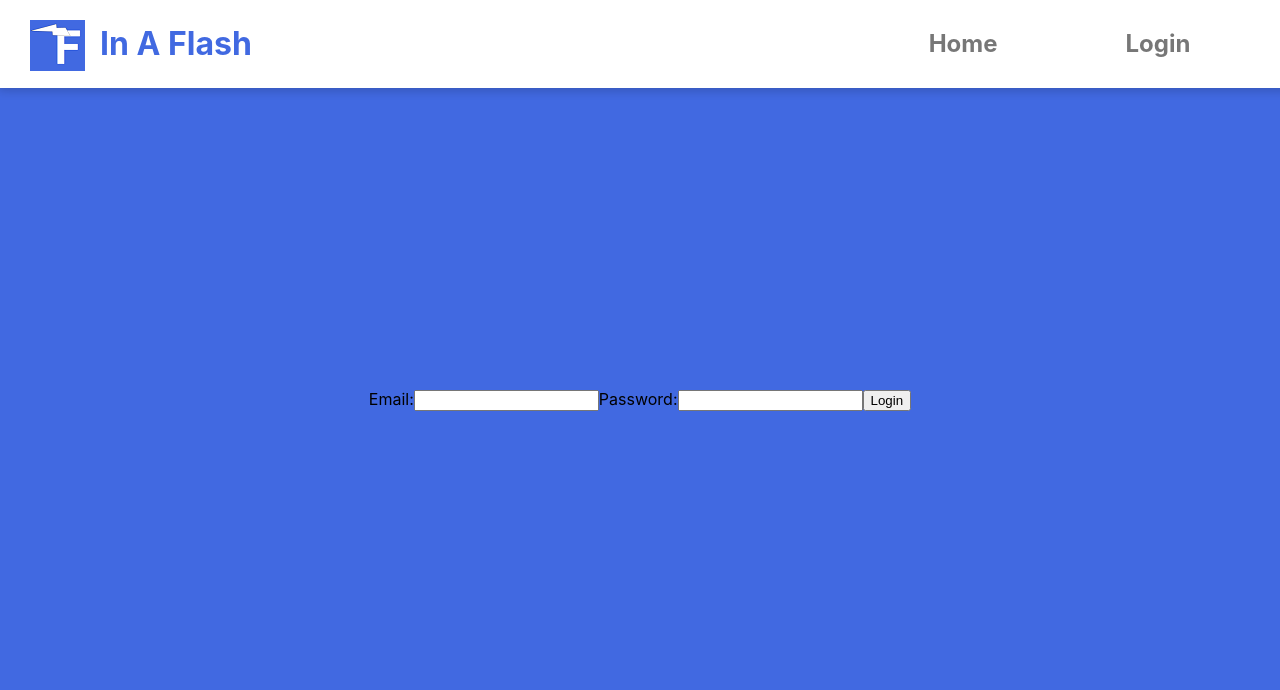
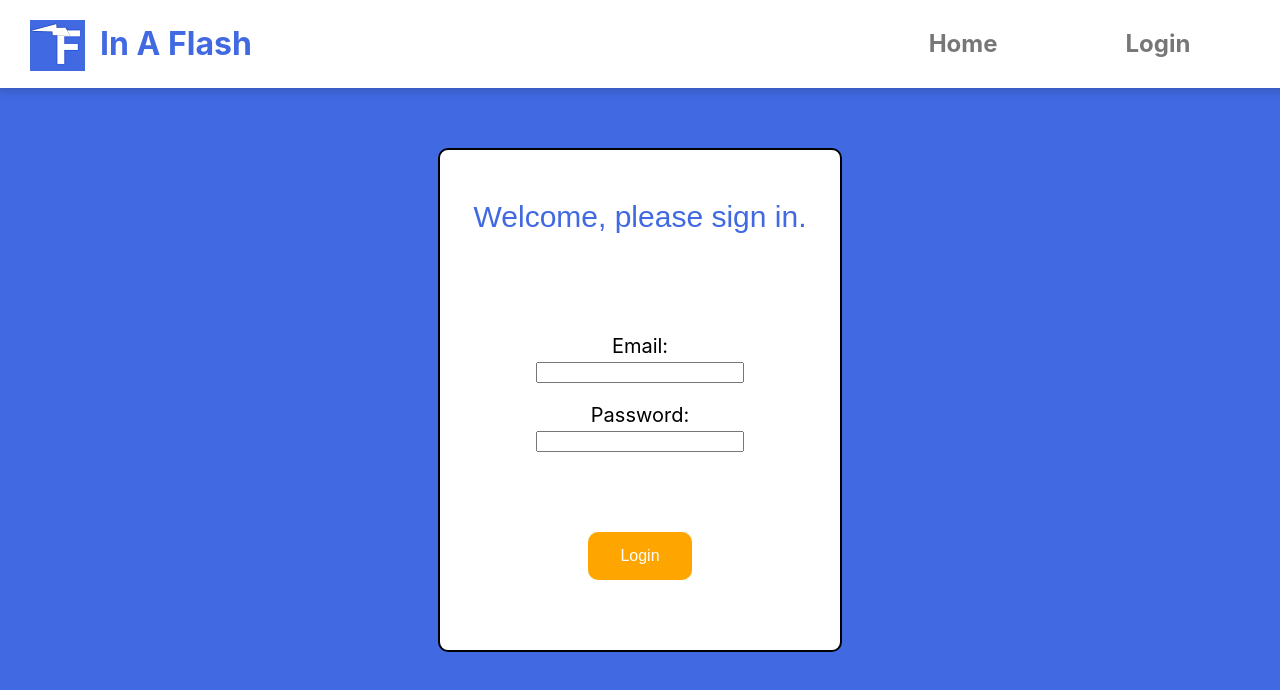
Before and after one commit to michaelzixizhou/In-a-Flash, a React (Create React App) app in the folder frontend/: page /login in a window 1280 px wide. Shown: the top 690 px of the page. Built offline with nearby package versions, Linux system fonts and the light colour scheme.

Commit message:
login CSS

```diff
--- a/frontend/src/components/Login.js
+++ b/frontend/src/components/Login.js
@@ -2,8 +2,56 @@ import React, { useEffect, useState } from "react";
 import styled from 'styled-components';
 
 const LoginWrapper = styled.div`
-  border: 1px;
+  border-radius: 10px;
+  border: 2px solid #000;
+  background-color: #fff;
+  height:500px;
+  position: fixed;
+  display: row;
+  width: 400px;
 `
+
+const FormWrapper = styled.div`
+  position: relative;
+  vertical-align: top;
+`
+const LoginHeader = styled.div`
+  font-size: 30px;
+  margin-top: 50px;
+  margin-bottom: 100px;
+  color: #4169e1;
+  font-family: sans-serif;
+`
+const Button = styled.button`
+  background-color: orange; /* Green */
+  border: none;
+  color: white;
+  padding: 15px 32px;
+  text-align: center;
+  text-decoration: none;
+  display: inline-block;
+  font-size: 16px;
+  margin-top: 60px;
+  border-radius: 10px;
+`
+const Label = styled.label`
+  padding: 10px;
+  font-size: 20px;
+
+`
+
+const Input = styled.input`
+  :focus {
+    border: 3px solid #555;
+  }
+  width: 200px;
+  margin-bottom: 20px;
+`
+
+const LoginText = styled.div`
+  font-size: 20px;
+`
+
 
 function Login() {
   // state variable to track the login status
@@ -40,17 +88,28 @@ function Login() {
           <button onClick={handleLogout}>Logout</button>
         </div>
       ) : (
-        <form>
-          <label>
-            Email:
-            <input type="email" name="email" required />
-          </label>
-          <label>
-            Password:
-            <input type="password" name="password" required />
-          </label>
-          <button onClick={handleLogin}>Login</button>
-        </form>
+          <FormWrapper>
+            <LoginHeader>Welcome, please sign in.</LoginHeader>
+            <form>
+              <LoginText>Email:</LoginText>
+              <Label style={{
+              }
+              }>
+
+            <Input type="email" name="email" required />
+              </Label>
+
+              <div>
+                <LoginText>Password:</LoginText>
+              <Label>
+            <Input type="password" name="password" required />
+              </Label>
+
+          </div>
+
+          <Button onClick={handleLogin}>Login</Button>
+            </form>
+          </FormWrapper>
       )}
     </LoginWrapper>
   );
```
